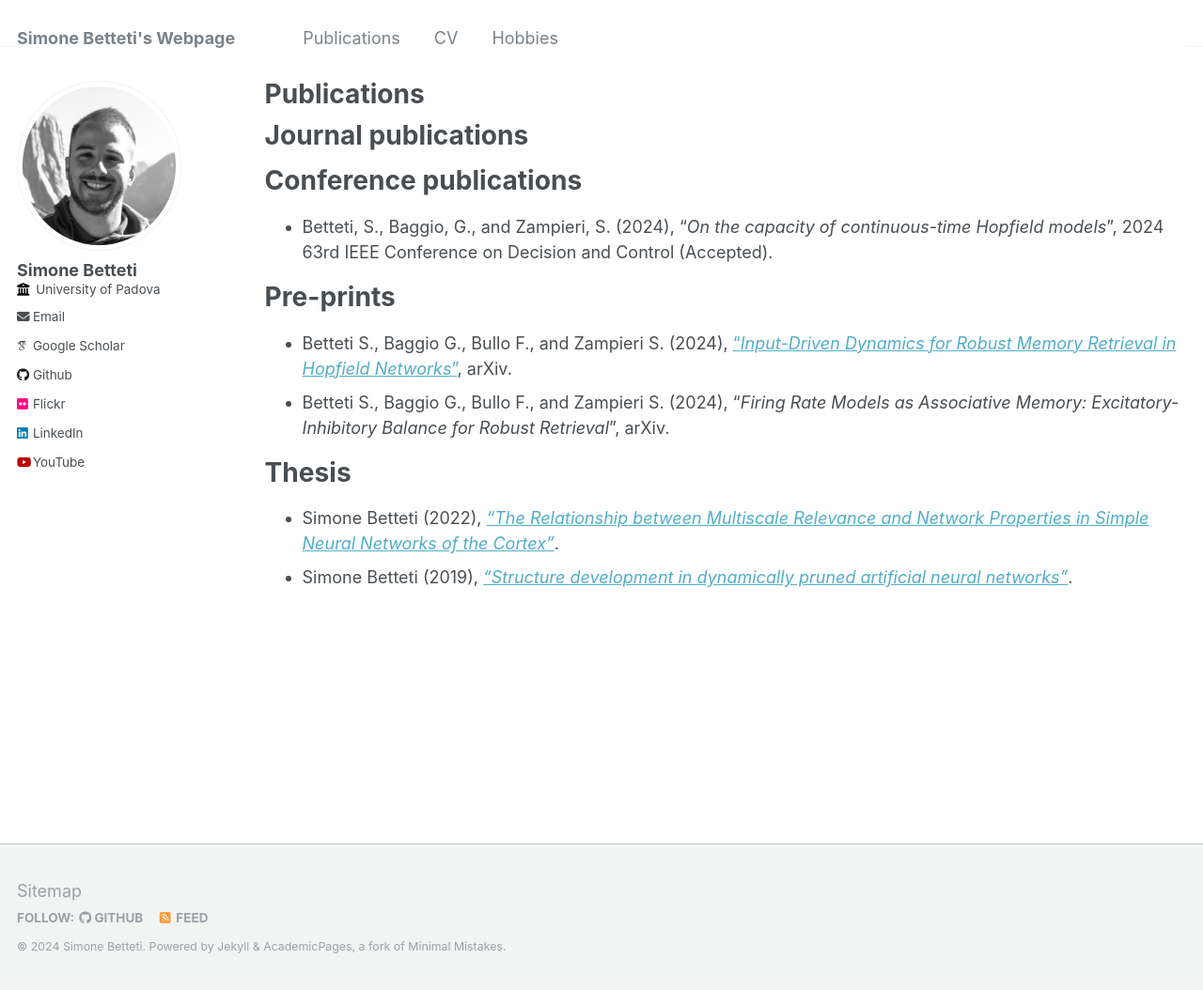
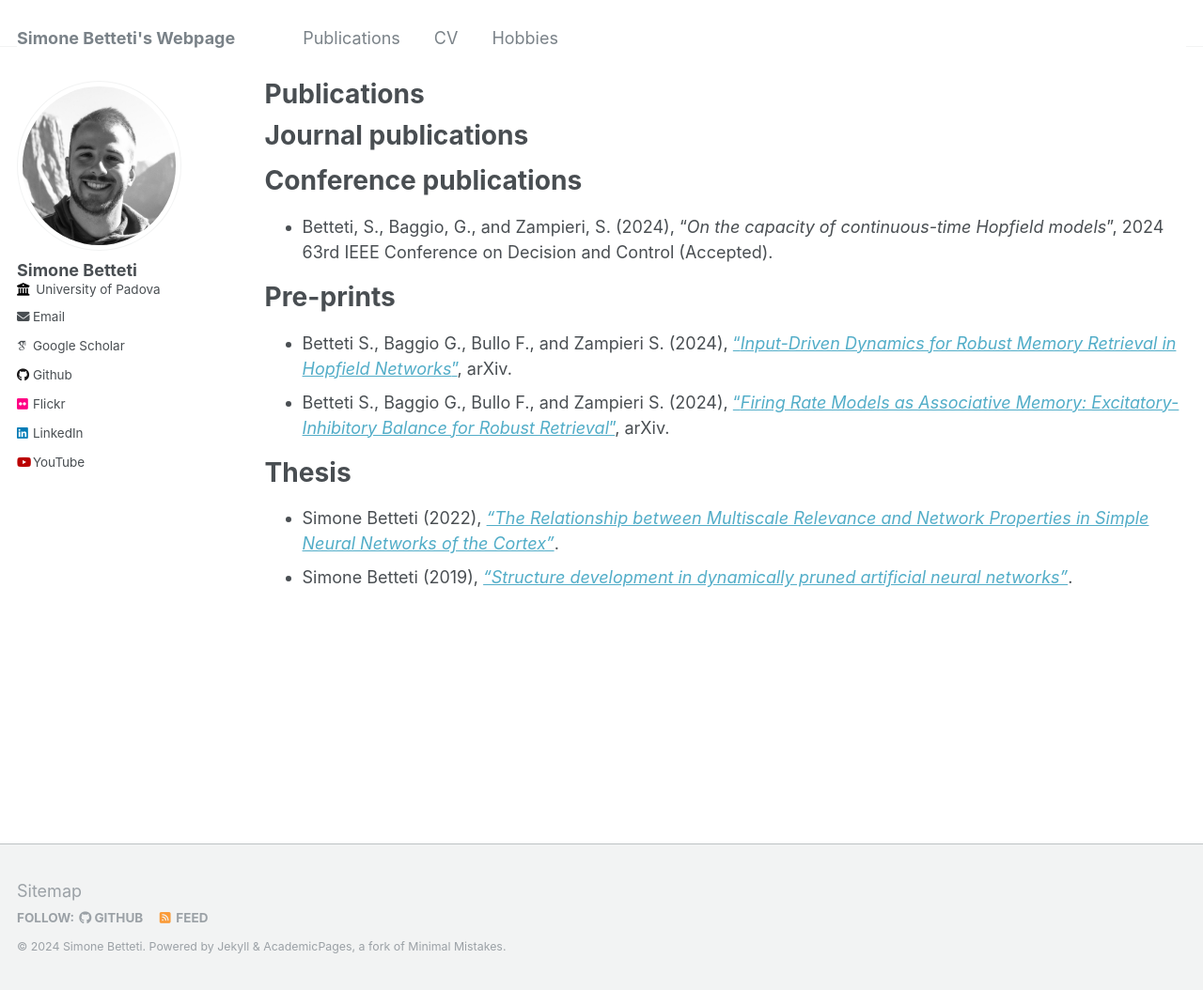
Before and after one commit to sim1bet/sim1bet.github.io, a Jekyll site: the page built from _pages/publications.md, in a window 1280 px wide and 1054 px high. Shown: the whole window at 94% size. Built offline with Jekyll 4.4.1, drawn with Linux system fonts in a browser that asks for light colours; some web fonts are replaced; part of the change alters nothing that is shown.

```diff
--- a/_pages/publications.md
+++ b/_pages/publications.md
@@ -12,7 +12,7 @@ author_profile: true
 
 # Pre-prints
 * Betteti S., Baggio G., Bullo F., and Zampieri S. (2024), ["_Input-Driven Dynamics for Robust Memory Retrieval in Hopfield Networks_"](https://arxiv.org/abs/2411.05849), arXiv.
-* Betteti S., Baggio G., Bullo F., and Zampieri S. (2024), "_Firing Rate Models as Associative Memory: Excitatory-Inhibitory Balance for Robust Retrieval_", arXiv.
+* Betteti S., Baggio G., Bullo F., and Zampieri S. (2024), ["_Firing Rate Models as Associative Memory: Excitatory-Inhibitory Balance for Robust Retrieval_"](https://arxiv.org/abs/2411.07388), arXiv.
 
 # Thesis
 * Simone Betteti (2022), [_"The Relationship between Multiscale Relevance and Network Properties in Simple Neural Networks of the Cortex"_](https://github.com/sim1bet/M.Sc.-Thesis/blob/main/TheRelationshipBetweenMSRandSimpleNNofTheCortex.pdf).
```
